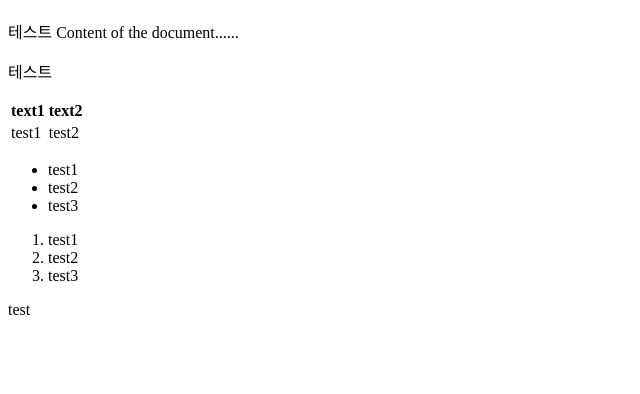
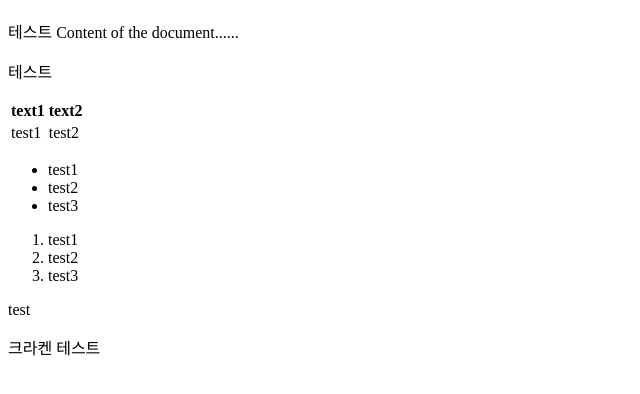
Before and after one commit to nodo1017/mytest, a plain HTML site: page index.html in a window 1280 px wide. Shown: the part 70-464 px from the top of the page, without its empty margins (0-640 px from the left). Drawn offline with Linux system fonts and the light colour scheme.

Commit message:
크라켄테스트

```diff
--- a/index.html
+++ b/index.html
@@ -44,6 +44,8 @@ Content of the document......
 
 <p>test</p>
 
+<p>크라켄 테스트</p>
+
 </body>
 
 </html>
```
